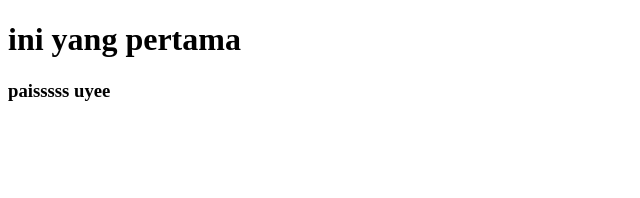
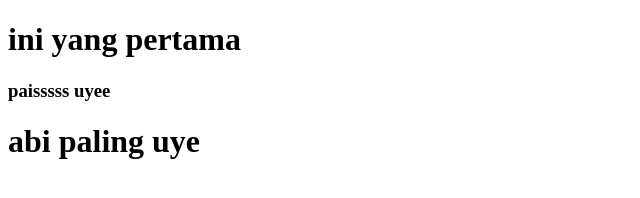
Before and after one commit to paisssszz/bersama_pais, a plain HTML site: page index.html in a window 1280 px wide. Shown: the whole page, without its empty margins (0-640 px from the left). Drawn offline with Linux system fonts and the light colour scheme.

Commit message:
abi paling uye

```diff
--- a/index.html
+++ b/index.html
@@ -10,5 +10,7 @@
     <h1>ini yang pertama</h1>
 
     <h3>paisssss uyee</h3>
+
+    <h1>abi paling uye </h1>
 </body>
 </html>
```
